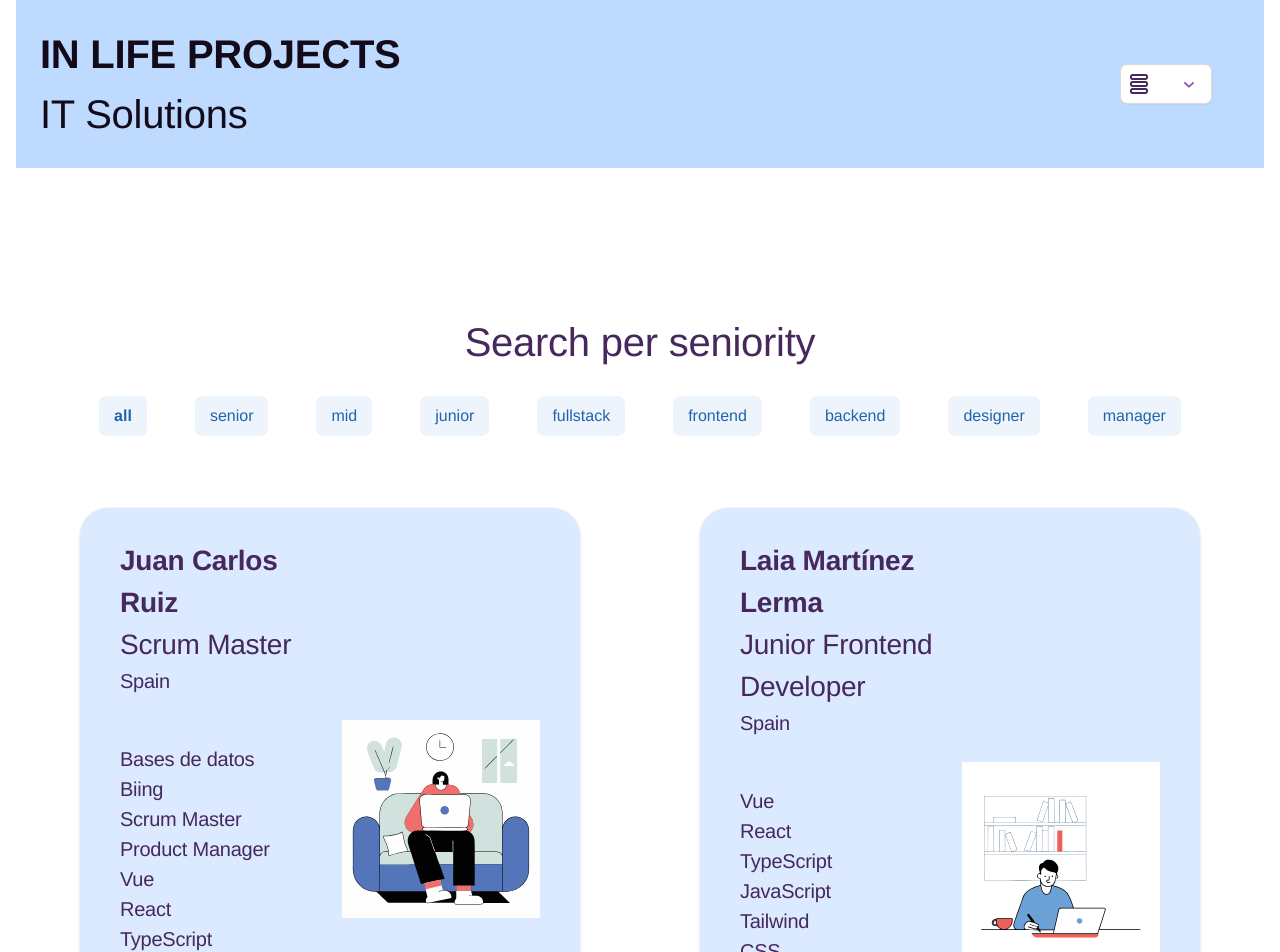
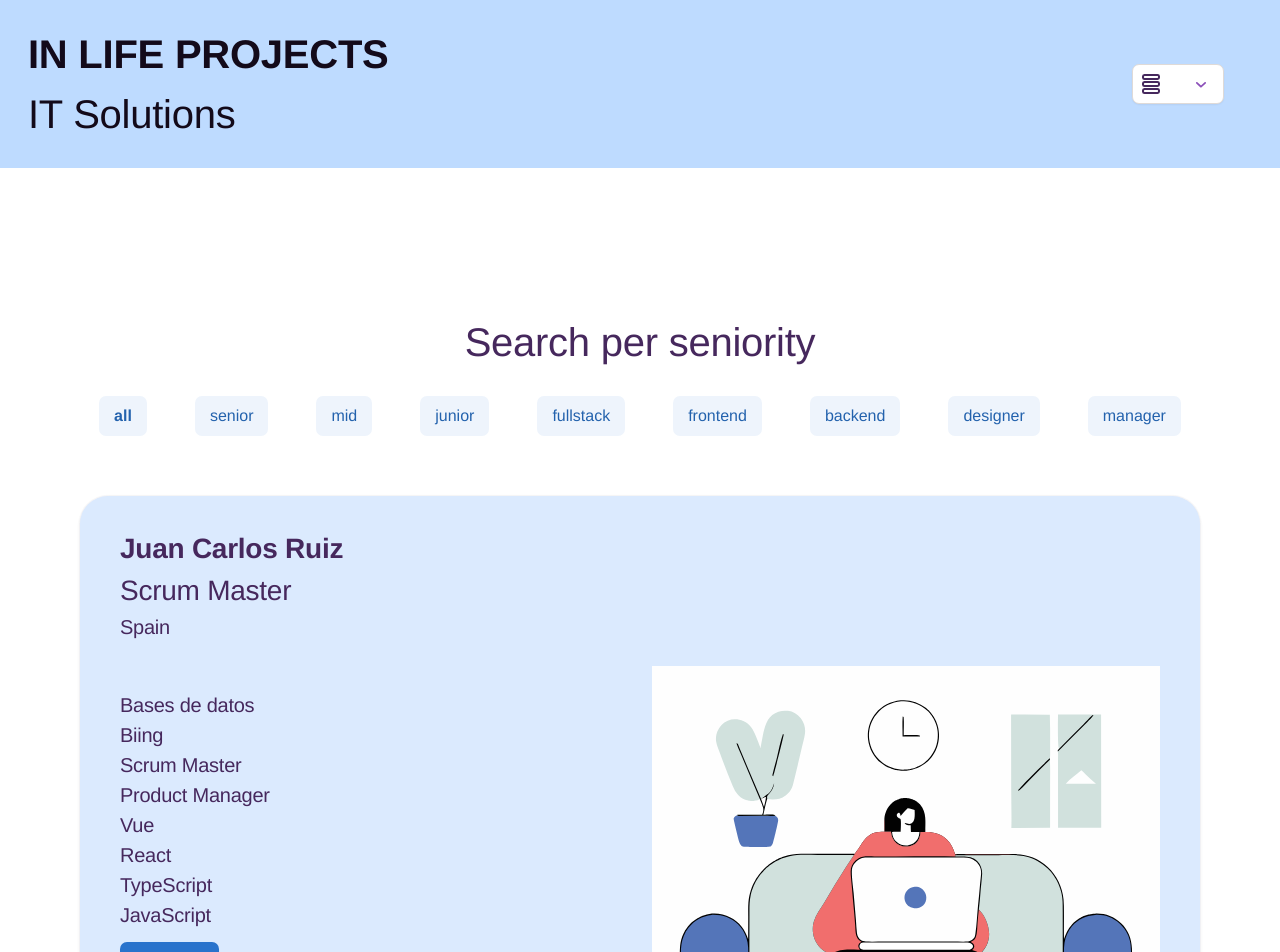
Before and after one commit to OhMyLaia/In-Life-Employee-Finder, a Vue app: page /finder in a window 1280 px wide. Shown: the top 952 px of the page. Built offline with nearby package versions, Linux system fonts and the light colour scheme; data requests are answered from the project's data file; a web font is replaced by a local one.

Commit message:
fixed hor-scroll in cardscontainer (mx-auto needed)

```diff
--- a/src/components/CardsContainer.vue
+++ b/src/components/CardsContainer.vue
@@ -22,12 +22,13 @@
     <div class="
     columns
     is-multiline
+    mx-auto
     ">
         <div
         class="
-        column
         is-full-mobile
-        is-half-tablet"
+        is-half-tablet
+        "
         v-for="employee in filteredEmployees"
             :key="employee.name">
                 <CardEmployee
@@ -45,3 +46,12 @@
         </div>
     </div>
 </template>
+
+<style scoped>
+
+* {
+    outline-color: red;
+    outline-width: 2px;
+}
+
+</style>
--- a/src/components/Navbar.vue
+++ b/src/components/Navbar.vue
@@ -11,9 +11,14 @@ const isActiveLink = (routePath: string): boolean => {
 </script>
 
 <template>
-    <section
-    class="container bg-blue-200 p-3 md:p-6">
+    <section class="
+    bg-blue-200
+    p-3
+    md:p-6
+    ">
+
         <div class="container">
+
             <nav v-if="route.path !== '/login' && route.path !== '/register' && route.path !== '/'"
                 class="columns is-vcentered is-mobile m-0">
                 <div class="column">
@@ -42,8 +47,7 @@ const isActiveLink = (routePath: string): boolean => {
                                 isActiveLink('/home') ?
                                     'has-text-weight-bold has-text-black bg-blue-100'
                                     :
-                            'has-text-black']"
-                                class="dropdown-item">
+                                    'has-text-black']" class="dropdown-item">
                                 <span class="
                             is-size-6-mobile
                             is-size-3-tablet
@@ -54,8 +58,7 @@ const isActiveLink = (routePath: string): boolean => {
                                 isActiveLink('/finder') ?
                                     'has-text-weight-bold has-text-black'
                                     :
-                            'has-text-black']"
-                        class="dropdown-item">
+                                    'has-text-black']" class="dropdown-item">
                                 <span class="
                             is-size-6-mobile
                             is-size-3-tablet
@@ -66,8 +69,7 @@ const isActiveLink = (routePath: string): boolean => {
                                 isActiveLink('/staff-manager') ?
                                     'has-text-weight-bold has-text-black'
                                     :
-                            'has-text-black']"
-                            class="dropdown-item">
+                                    'has-text-black']" class="dropdown-item">
                                 <span class="
                             is-size-6-mobile
                             is-size-3-tablet
@@ -84,7 +86,6 @@ const isActiveLink = (routePath: string): boolean => {
 </template>
 
 <style lang="css" scoped>
-
 .dropdown-menu.open-left {
     left: auto;
     right: 0;
@@ -92,7 +93,12 @@ const isActiveLink = (routePath: string): boolean => {
 }
 
 .body {
-    width: 100vw;
+    max-width: 100vw;
     overflow: hidden;
 }
+
+/* * {
+    outline: 1px solid red;
+}
+ */
 </style>
```
Lines whose indentation alone changed are shown as unchanged.
